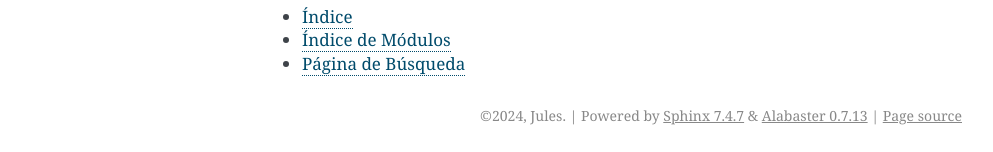
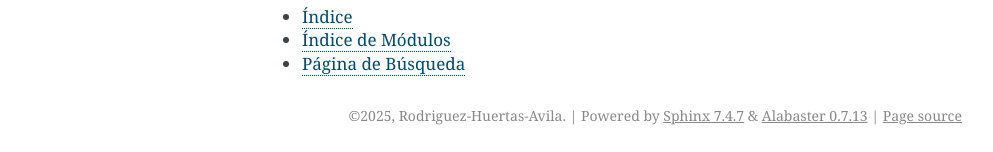
Before and after one commit to Sebrodriguezg/Laplace_potential, a Sphinx documentation site: the page built from docs/index.rst, in a window 1280 px wide. Shown: the part 1384-1536 px from the top of the page, without its empty margins (148-1141 px from the left). Built offline with Sphinx 7.4.7, drawn with Linux system fonts in a browser that asks for light colours.

Commit message:
Change authorship

```diff
--- a/docs/conf.py
+++ b/docs/conf.py
@@ -5,8 +5,8 @@
 sys.path.insert(0, os.path.abspath('..'))
 
 project = 'Campo Estatico MDF'
-copyright = '2024, Jules'
-author = 'Jules'
+copyright = '2025, Rodriguez-Huertas-Avila'
+author = 'Sebastian Rodriguez, Camilo Huertas, Julian Avila'
 release = '0.1'
 
 extensions = [
```
